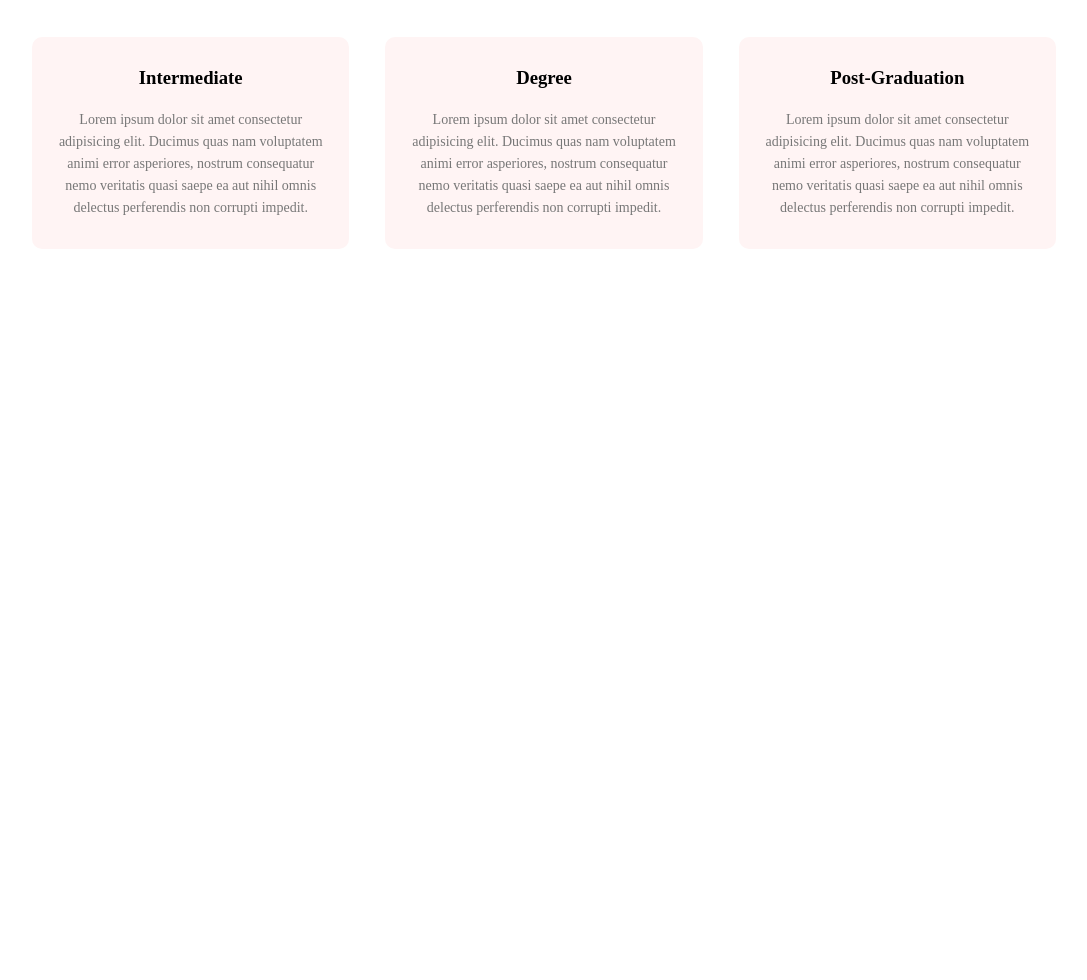
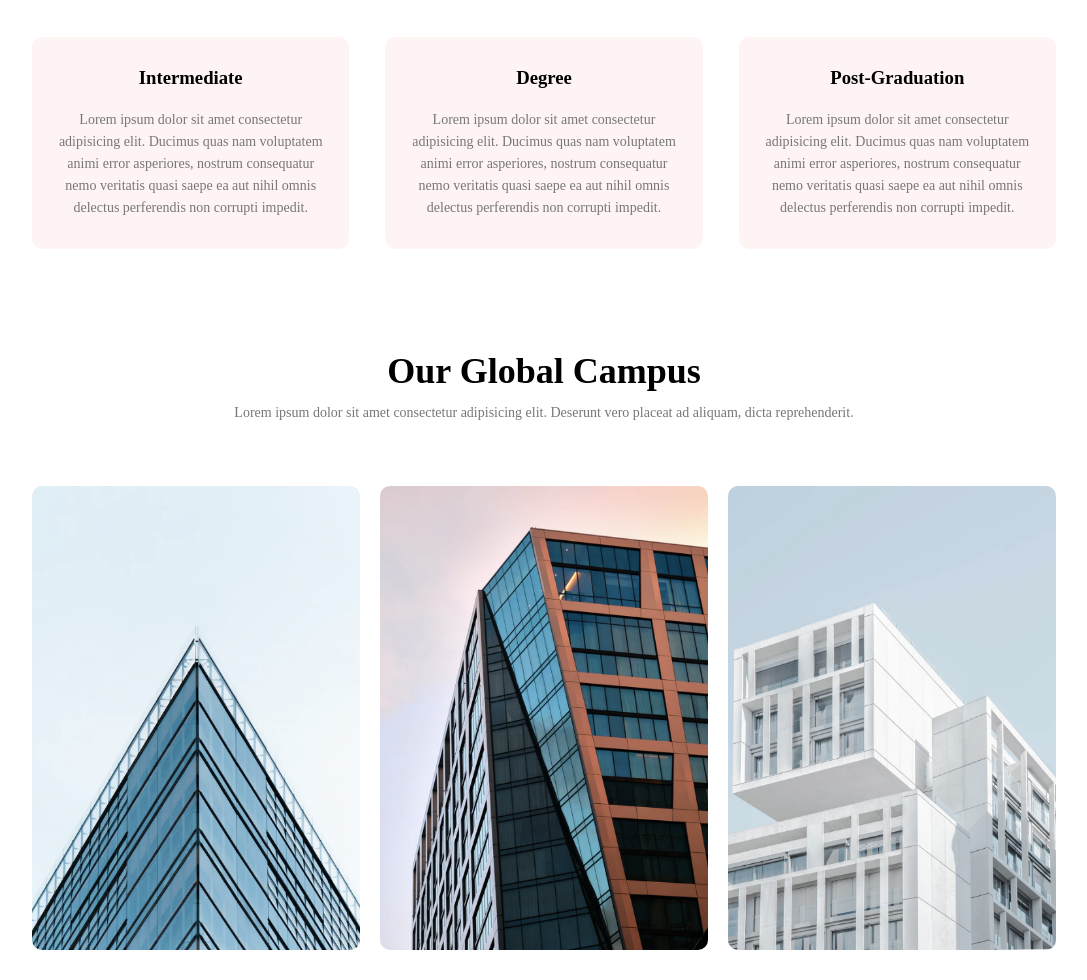
Before and after one commit to syagyesh/Responsive_Web, a plain HTML site: page index.html in a window 1280 px wide. Shown: the part 998-1978 px from the top of the page, without its empty margins (96-1183 px from the left). Before the commit the page ends 1298 px from the top, so only its background shows below. Drawn offline with Linux system fonts and the light colour scheme; a web font is replaced by a local one.

Commit message:
Campus Added

```diff
--- a/index.html
+++ b/index.html
@@ -62,6 +62,33 @@
             </div>
         </section>
 
+        <!-- ------- Campus ---------- -->
+        <section class="campus">
+            <h1>Our Global Campus</h1>
+            <p>Lorem ipsum dolor sit amet consectetur adipisicing elit. Deserunt vero placeat ad aliquam, dicta reprehenderit.</p>
+
+            <div class="row">
+                <div class="campus-col">
+                    <img src="./Images/london.png" alt="london">
+                    <div class="layer">
+                        <h3>LONDON</h3>
+                    </div>
+                </div>
+                <div class="campus-col">
+                    <img src="./Images/newyork.png" alt="london">
+                    <div class="layer">
+                        <h3>NEW YORK</h3>
+                    </div>
+                </div>
+                <div class="campus-col">
+                    <img src="./Images/washington.png" alt="london">
+                    <div class="layer">
+                        <h3>WASHINGTON</h3>
+                    </div>
+                </div>
+            </div>
+        </section>
+
 
 
 
--- a/style.css
+++ b/style.css
@@ -161,3 +161,50 @@ h3 {
         flex-direction: column;
     }
 }
+
+/* ---------  Campus  ------------------ */
+.campus {
+    width: 80%;
+    margin: auto;
+    text-align: center;
+    padding-top: 50px;
+}
+.campus-col {
+    flex-basis: 32%;
+    border-radius: 10px;
+    margin-bottom: 30px;
+    overflow: hidden;
+    position: relative;
+}
+.campus-col img {
+    width: 100%;
+    display: block;
+}
+.layer {
+    background: transparent;
+    height: 100%;
+    width: 100%;
+    position: absolute;
+    top: 0;
+    left: 0;
+    transition: 0.5s;
+}
+.layer:hover {
+    background: rgba(226,0,0,0.7);
+}
+.layer h3 {
+    width: 100%;
+    font-weight: 500;
+    color: #fff;
+    font-size: 26px;
+    bottom: 0;
+    left: 50%;
+    transform: translateX(-50%);
+    position: absolute;
+    opacity: 0;
+    transition: 0.5s;
+}
+.layer:hover h3 {
+    bottom: 49%;
+    opacity: 1;
+}
```
